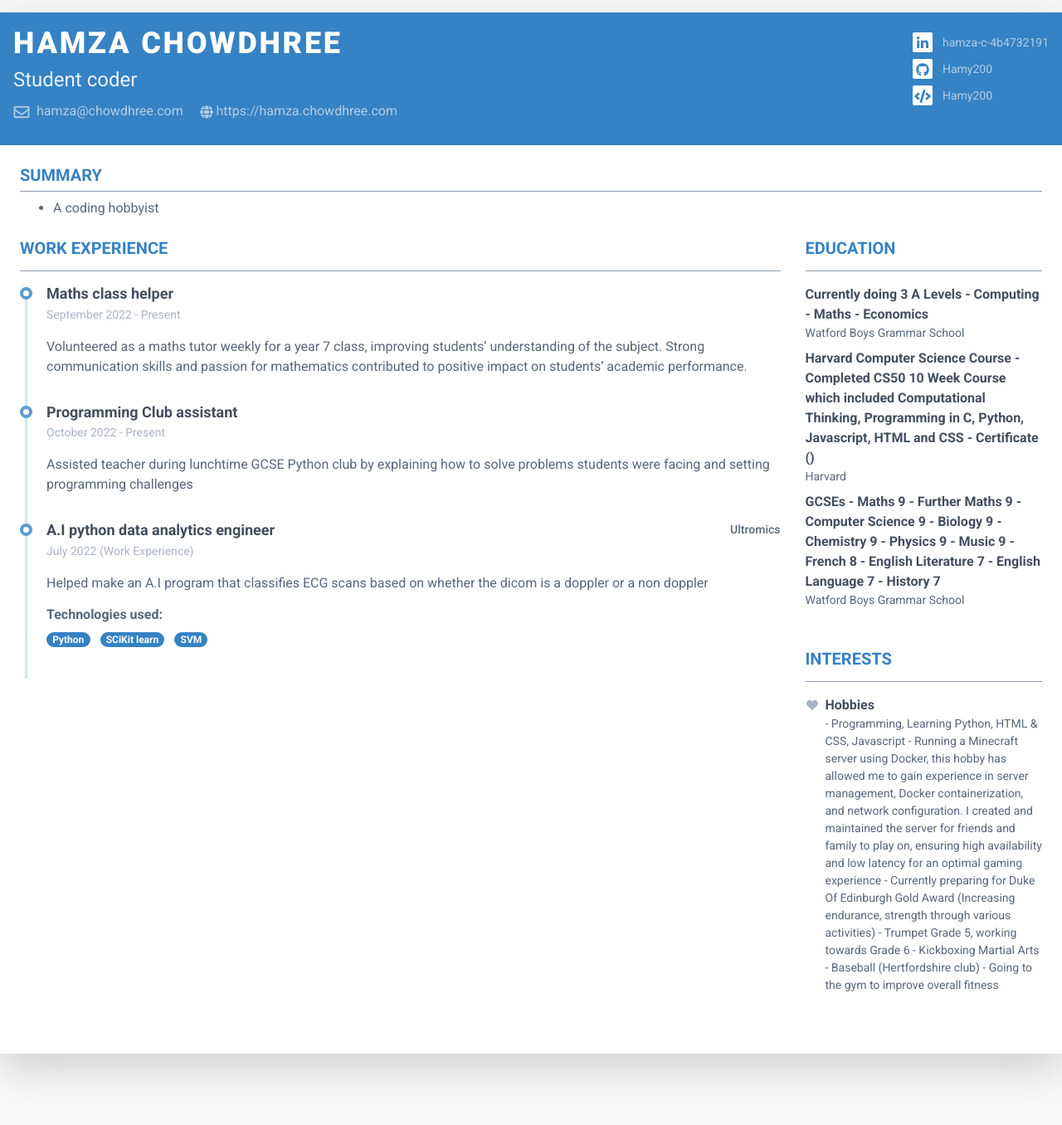
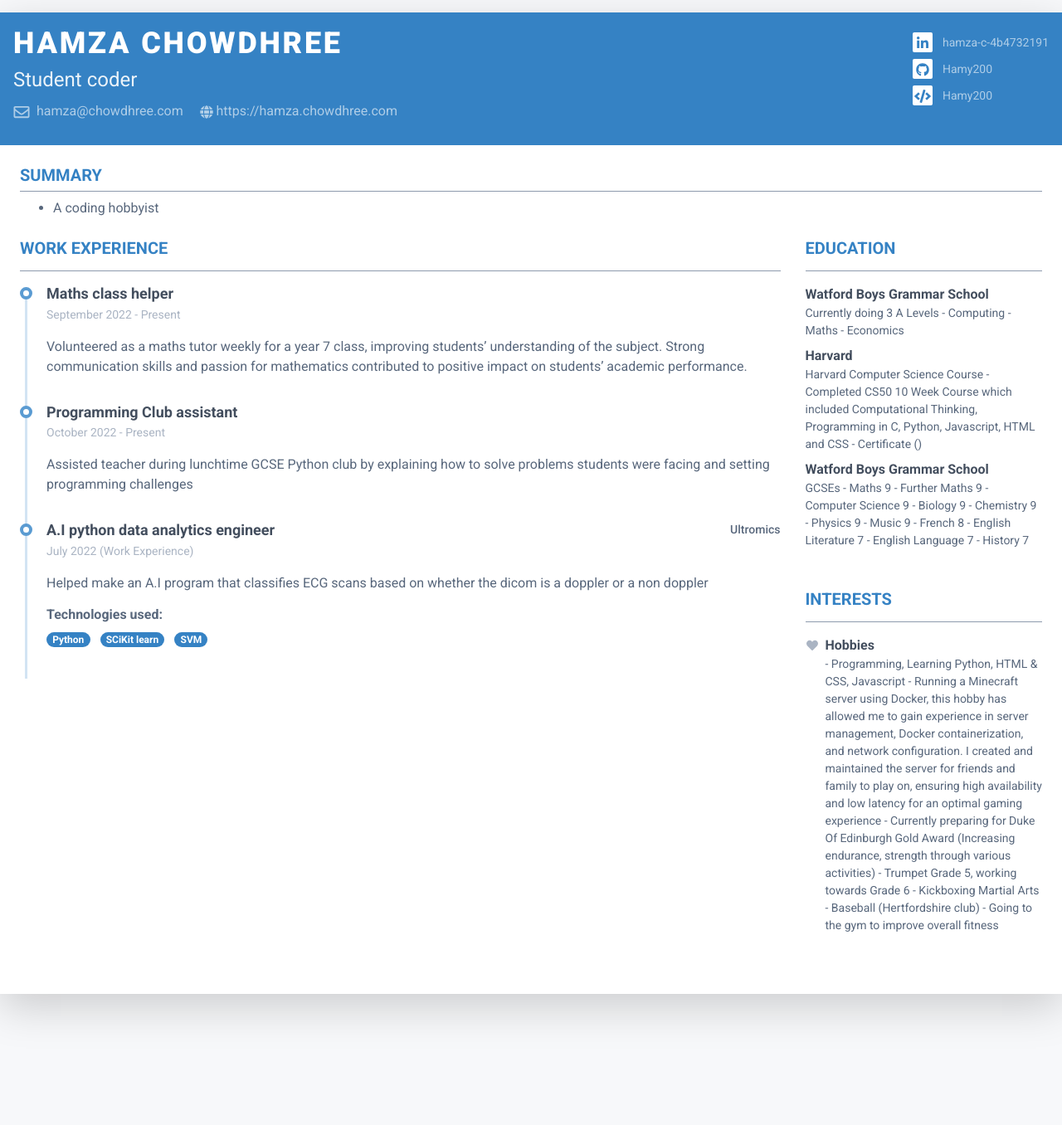
Before and after one commit to Hamy200/resume, a Jekyll site: the page built from index.markdown, in a window 1280 px wide. Shown: the whole page at 83% size. Built offline with Jekyll 4.4.1, drawn with Linux system fonts in a browser that asks for light colours; nearby versions of some CDN libraries; after the commit the page ends 1284 px from its top, so only the background shows below that; part of the change alters nothing that is shown.

```diff
--- a/_data/data.yml
+++ b/_data/data.yml
@@ -22,17 +22,17 @@ summary: |
 
 
 education:
-  - university: Watford Boys Grammar School
-    degree: Currently doing 3 A Levels
+  - degree: Watford Boys Grammar School
+    university: Currently doing 3 A Levels
             - Computing
             - Maths
             - Economics
-  - university: Harvard
-    degree: Harvard Computer Science Course
+  - degree: Harvard
+    university: Harvard Computer Science Course
             - Completed CS50 10 Week Course which included Computational Thinking, Programming in C, Python, Javascript, HTML and CSS
             - Certificate ()
-  - university: Watford Boys Grammar School
-    degree: GCSEs
+  - degree: Watford Boys Grammar School
+    university: GCSEs
             - Maths 9
             - Further Maths 9
             - Computer Science 9
```
